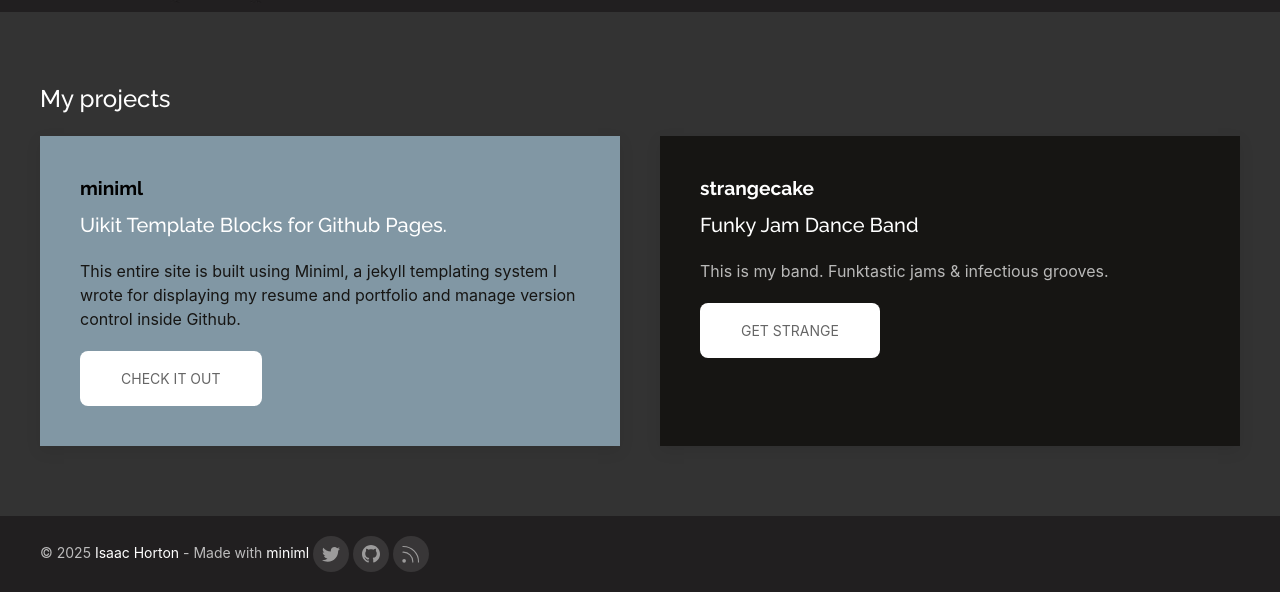
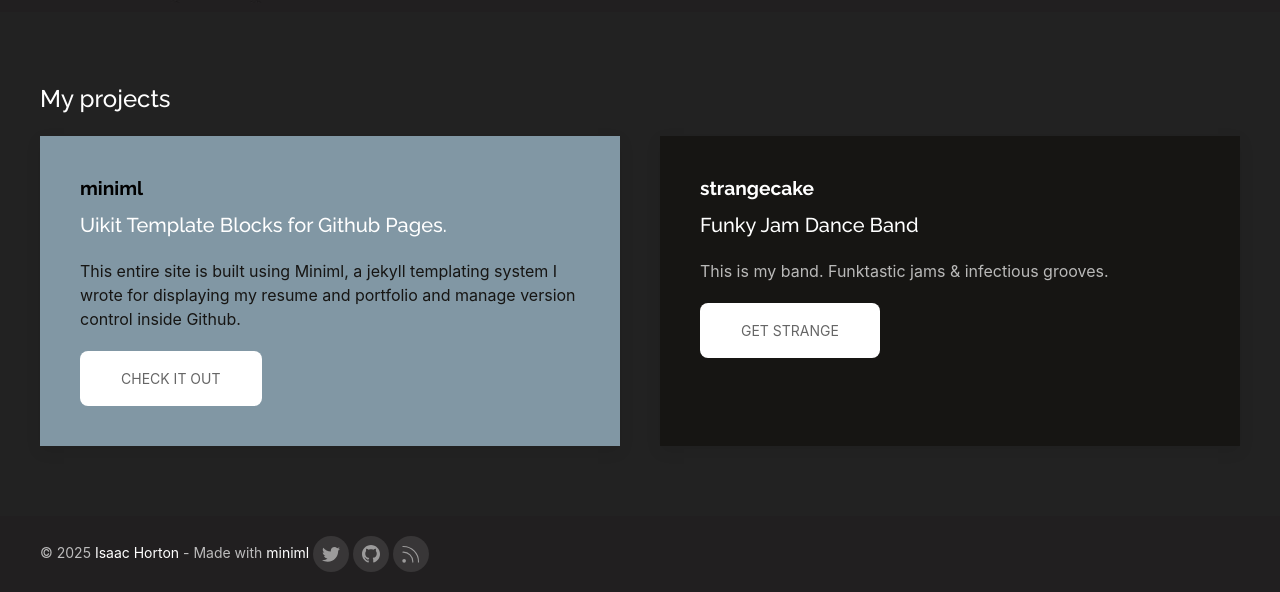
Before and after one commit to kre8t/kre8t.github.io, a Jekyll site: the page built from index.html, in a window 1280 px wide and 1400 px high, scrolled down 123 px. Shown: the part 808-1400 px from the top of the window. Built offline with Jekyll 4.4.1, drawn with Linux system fonts in a browser that asks for light colours.

Commit message:
up home bg

```diff
--- a/_includes/sections/currentprojects.html
+++ b/_includes/sections/currentprojects.html
@@ -1,4 +1,4 @@
-  <div class="uk-section uk-section-default">
+  <div class="uk-section uk-section-default myprojects">
     <div class="uk-container">
       <h3 class="uk-heading">My projects</h3>
       <div uk-height-match="target: > div > div > .uk-card" uk-grid>
--- a/assets/css/custom.css
+++ b/assets/css/custom.css
@@ -1,6 +1,9 @@
 @import url('https://fonts.googleapis.com/css2?family=Raleway:wght@500;700&display=swap');
-.homepageisaac, .homepageisaac .uk-sticky.uk-active, .homepageisaac .uk-sticky-fixed, .homepageisaac .uk-section-default {
+.homepageisaac, .homepageisaac .uk-sticky.uk-active, .homepageisaac .uk-sticky-fixed {
 	background-color:#333;
+}
+.homepageisaac .uk-section-default.myprojects {
+	background-color:#222;
 }
 .uk-background-secondary .uk-sticky.uk-active, .uk-background-secondary .uk-sticky-fixed {
 	background-color: rgba(34,34,34,.7);
```
